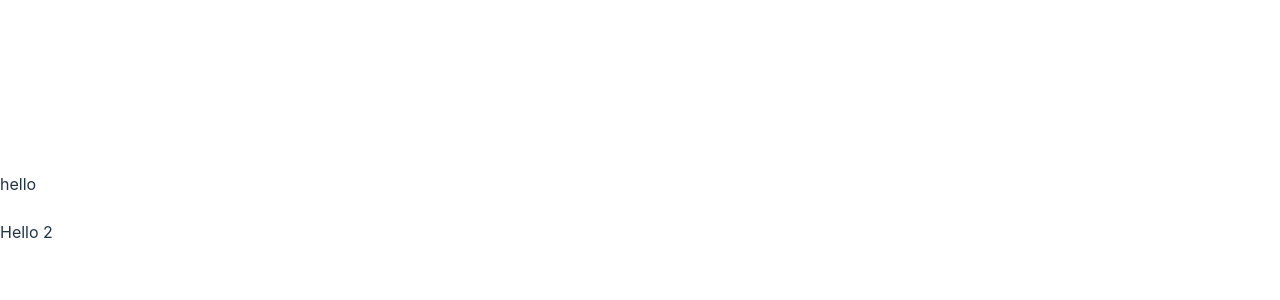
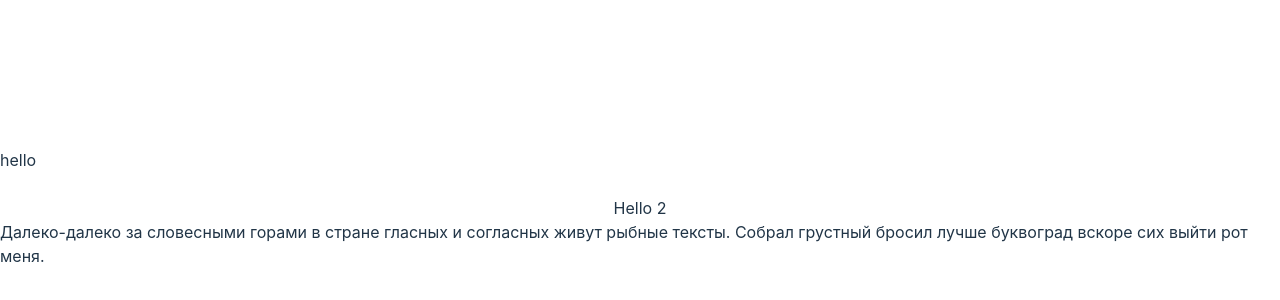
Before and after one commit to SadBatya/author-s-blog_app, a React (Vite) app: page / in a window 1280 px wide. Shown: the part 192-492 px from the top of the page. Built offline with nearby package versions, Linux system fonts and the light colour scheme; a web font is replaced by a local one.

Commit message:
add db.json

```diff
--- a/src/App.jsx
+++ b/src/App.jsx
@@ -10,6 +10,7 @@ function App() {
       <div>hello</div>
       <i className="fa fa-address-book" ></i>
       <Div>Hello 2</Div>
+      <div>Далеко-далеко за словесными горами в стране гласных и согласных живут рыбные тексты. Собрал грустный бросил лучше буквоград вскоре сих выйти рот меня.</div>
     </>
   );
 }
--- /dev/null
+++ b/src/db.json
@@ -0,0 +1,60 @@
+{
+  "users": [
+    {
+      "id": "001",
+      "login": "Vladimir",
+      "password": "1234qwerty",
+      "registered_at": "2030-09-23",
+      "role_id": 0
+    }
+  ],
+  "role": [
+    {
+      "id": 0,
+      "name": "Администратор"
+    },
+    {
+      "id": 1,
+      "name": "Модератор"
+    },
+    {
+      "id": 2,
+      "name": "Читатель"
+    },
+    {
+      "id": 3,
+      "name": "Гость"
+    }
+  ],
+  "posts": [
+    {
+      "id": "001",
+      "title": "Далеко далеко за горами кавказа",
+      "image_url": "https://fastly.picsum.photos/id/373/200/300.jpg?hmac=GXSHLvl-WsHouC5yVXzXVLNnpn21lCdp5rjUE_wyK-8",
+      "content": "Далеко-далеко за словесными горами в стране гласных и согласных живут рыбные тексты. Собрал грустный бросил лучше буквоград вскоре сих выйти рот меня.",
+      "published_at": "2022-12-23"
+    },
+    {
+      "id": "002",
+      "title": "Далеко далеко за горами кавказа",
+      "image_url": "https://fastly.picsum.photos/id/596/200/300.jpg?hmac=pVPfm7n4UQpHw17xww_PzqSAFP5JYEJo6qGFtPJxxA0",
+      "content": "Далеко-далеко за словесными горами в стране гласных и согласных живут рыбные тексты. Собрал грустный бросил лучше буквоград вскоре сих выйти рот меня.",
+      "published_at": "2022-12-23"
+    },
+    {
+      "id": "003",
+      "title": "Далеко далеко за горами кавказа",
+      "image_url": "https://fastly.picsum.photos/id/596/200/300.jpg?hmac=pVPfm7n4UQpHw17xww_PzqSAFP5JYEJo6qGFtPJxxA0",
+      "content": "Далеко-далеко за словесными горами в стране гласных и согласных живут рыбные тексты. Собрал грустный бросил лучше буквоград вскоре сих выйти рот меня.",
+      "published_at": "2022-12-23"
+    },
+    {
+      "id": "004",
+      "title": "Далеко далеко за горами кавказа",
+      "image_url": "https://fastly.picsum.photos/id/596/200/300.jpg?hmac=pVPfm7n4UQpHw17xww_PzqSAFP5JYEJo6qGFtPJxxA0",
+      "content": "Далеко-далеко за словесными горами в стране гласных и согласных живут рыбные тексты. Собрал грустный бросил лучше буквоград вскоре сих выйти рот меня.",
+      "published_at": "2022-12-23"
+    }
+  ],
+  "comments": []
+}
```
